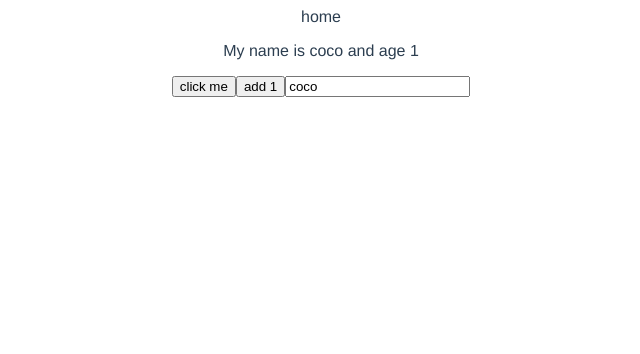
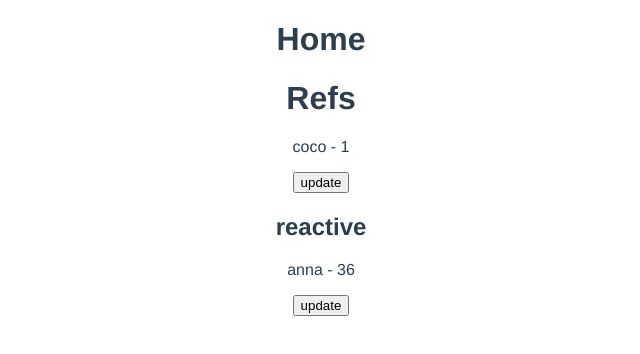
Before and after one commit to KhrystynaBohdan/dojo-blogs, a Vue app: page / in a window 1280 px wide. Shown: the top 354 px of the page, without its empty margins (319-959 px from the left). Built offline with nearby package versions, Linux system fonts and the light colour scheme.

Commit message:
refs as reactive values, we cannot use primitive with reactive. thats why refs have privilages because with refs its possible

```diff
--- a/src/views/Home.vue
+++ b/src/views/Home.vue
@@ -1,33 +1,37 @@
 <template>
   <div class="home">
-    home
-    <p>My name is {{ name }} and age {{ age }}</p>
-    <button v-on:click="handleClick">click me</button>
-    <button v-on:click="age++">add 1</button>
-    <input type="text" v-model="name"/>
+    <h1>Home</h1>
+    <h1>Refs</h1>
+    <p>{{cocoOne.name}} - {{cocoOne.age}}</p>
+    <button v-on:click="updatecocoOne">update</button>
+    <h2>reactive</h2>
+    <p>{{cocoTwo.name}} - {{cocoTwo.age}}</p>
+    <button v-on:click="updatecocoTwo">update</button>
+
   </div>
 </template>
 
 <script>
 
-import { ref } from "vue";
+import { ref, reactive } from "vue";
 
 export default {
   name: "Home",
   //this func(setup) will run before any lifecircle hooks
   setup() {
+    const cocoOne = ref ({name: 'coco', age: 1})
+    const cocoTwo = reactive({name: 'anna', age: 36})
 
-    // const p = ref(null);
+    const updatecocoOne = ()=>{
+      cocoOne.value.age = 5
+    }
 
-    const name = ref("coco");
-    const age = ref(1);
+    const updatecocoTwo= ()=>{
+      cocoTwo.age = 85
+    }
 
-    const handleClick = () => {
-      name.value = "bohdan";
-      age.value = 2;
-    };
 
-    return { name, age, handleClick };
+    return { cocoOne, updatecocoOne, cocoTwo, updatecocoTwo};
   }
 
 };
```
